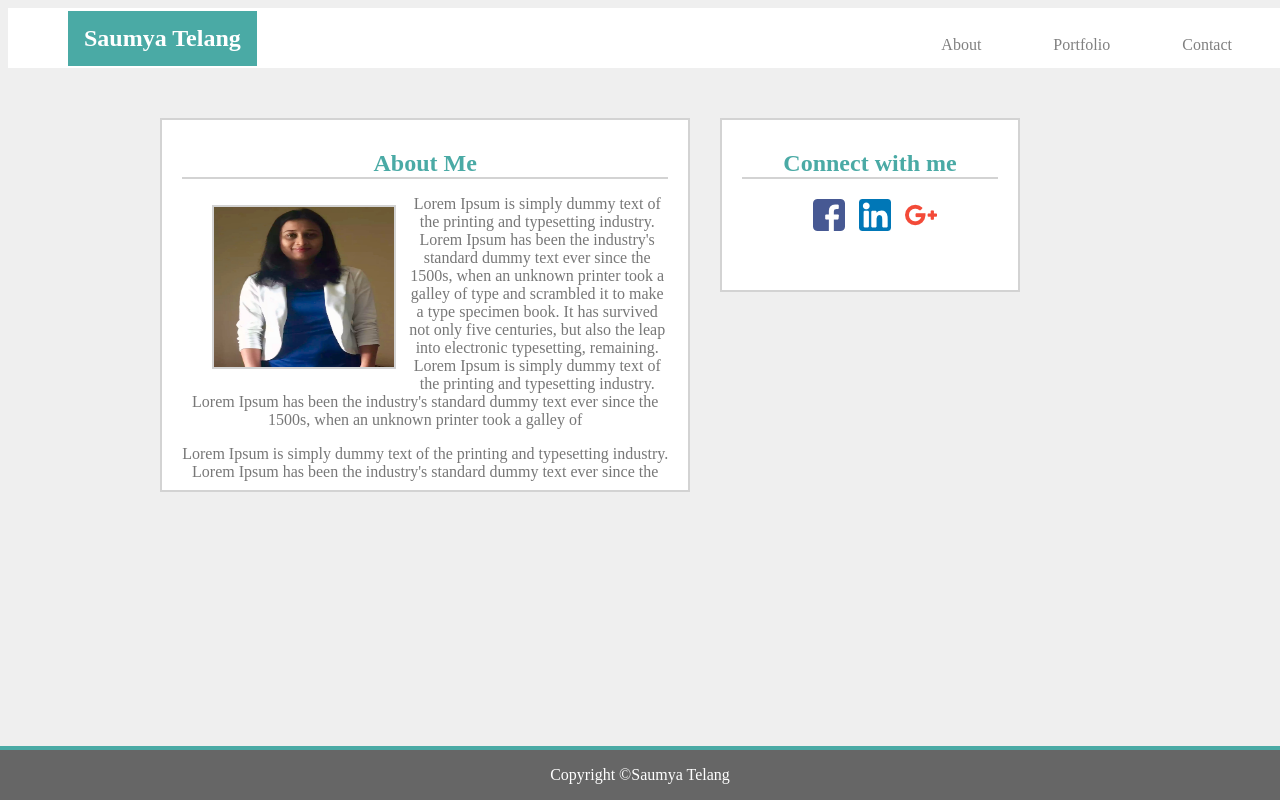
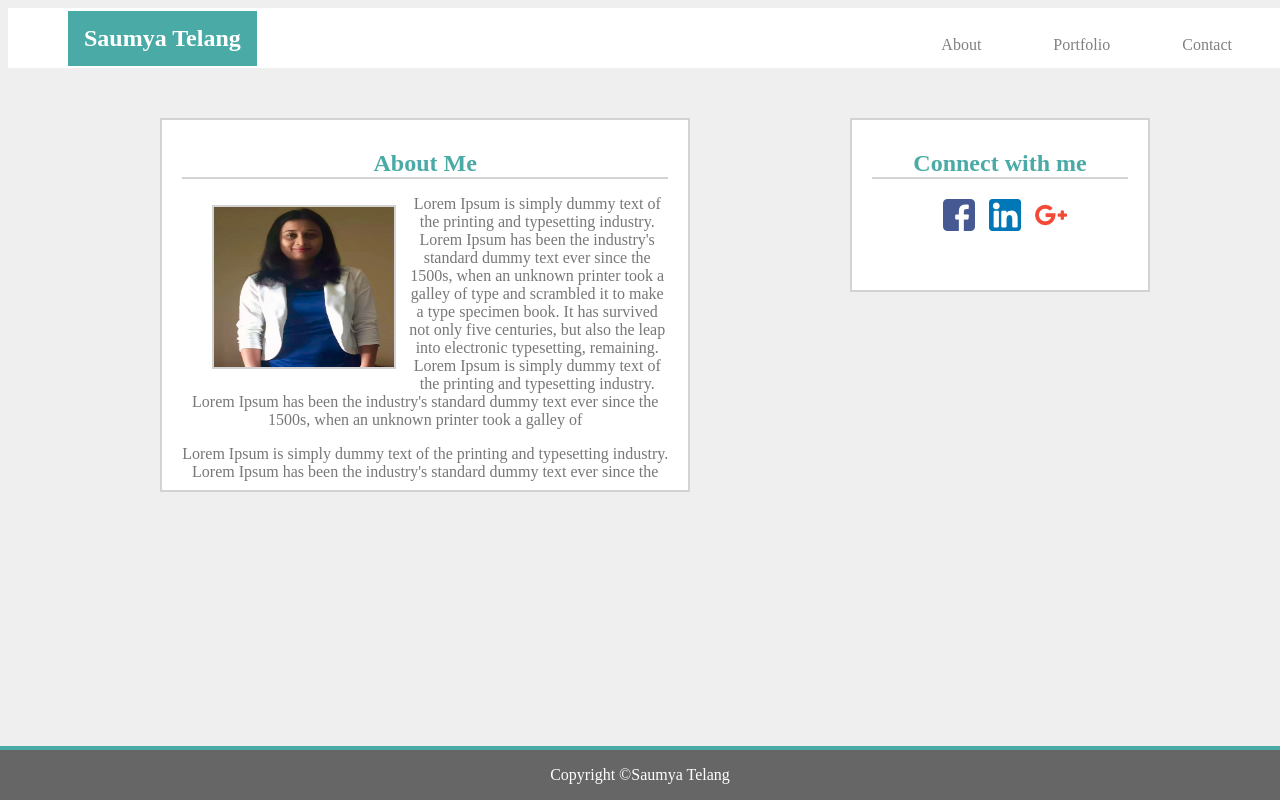
Before and after one commit to saumyad22/Basic-portfolio, a plain HTML site: page index.html in a window 1280 px wide. Drawn offline with Linux system fonts and the light colour scheme.

Commit message:
made changes

```diff
--- a/assets/css/style.css
+++ b/assets/css/style.css
@@ -88,7 +88,7 @@ header h2{
 	background-color: white;
 	color:#777777;
 	position: absolute;
-	left:720px;
+	left:850px;
 }
 
 
```
